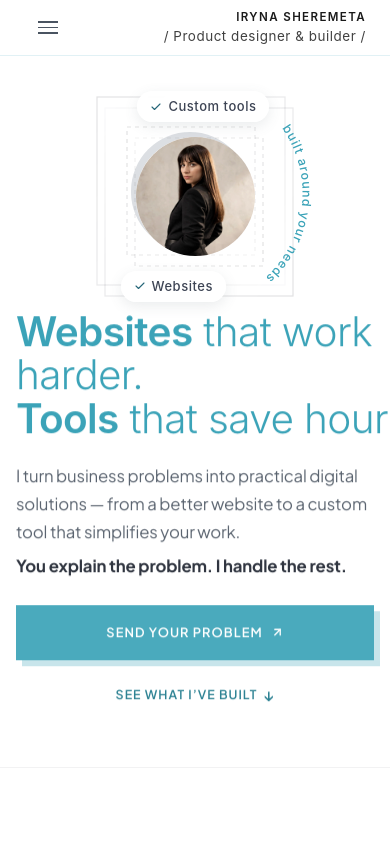
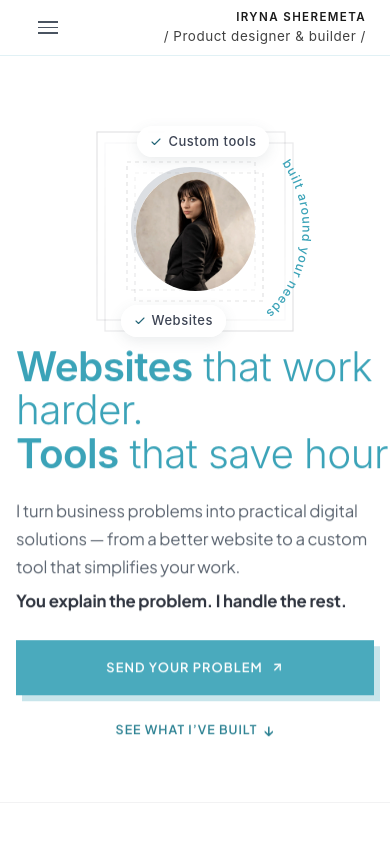
Before and after one commit to Irene2828/porfoliojuly, a Next.js app: page / in a window 390 px wide. Shown: the top 844 px of the page. Built offline with nearby package versions, Linux system fonts and the light colour scheme; no server answers; the database is empty.

Commit message:
Triple spacing between hero headline and decor elements with image in mobile hero

```diff
--- a/src/app/components/Hero.css
+++ b/src/app/components/Hero.css
@@ -2005,11 +2005,11 @@
     flex-direction: row !important;
     align-items: center !important;
     justify-content: center !important;
-    padding: 10px 0 6px 10px !important; /* unclipped space for top-left peach shadow */
+    padding: 2.8rem 0 4.5rem 0 !important;
     width: 100% !important;
     max-width: 100% !important;
     margin-top: 0 !important;
-    margin-bottom: 0.5rem !important;
+    margin-bottom: 3.5rem !important;
     background: transparent !important;
     border: none !important;
     border-radius: 0 !important;
--- a/src/app/index.css
+++ b/src/app/index.css
@@ -1102,9 +1102,9 @@ h1, h2, h3, h4, h5, h6 {
     flex-direction: row !important;
     align-items: center !important;
     justify-content: center !important;
-    padding: 3rem 0 2.2rem 0 !important;
+    padding: 2.8rem 0 4.5rem 0 !important;
     margin-top: 0 !important;
-    margin-bottom: 0.5rem !important;
+    margin-bottom: 3.5rem !important;
     box-sizing: border-box !important;
     transform: none !important;
     background: transparent !important;
```
